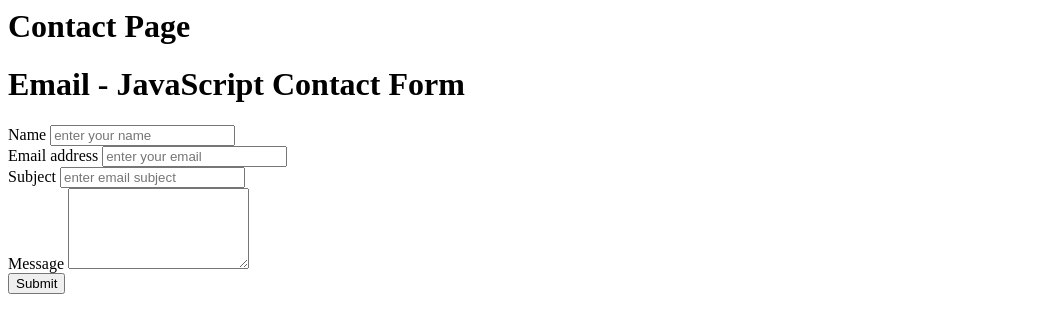
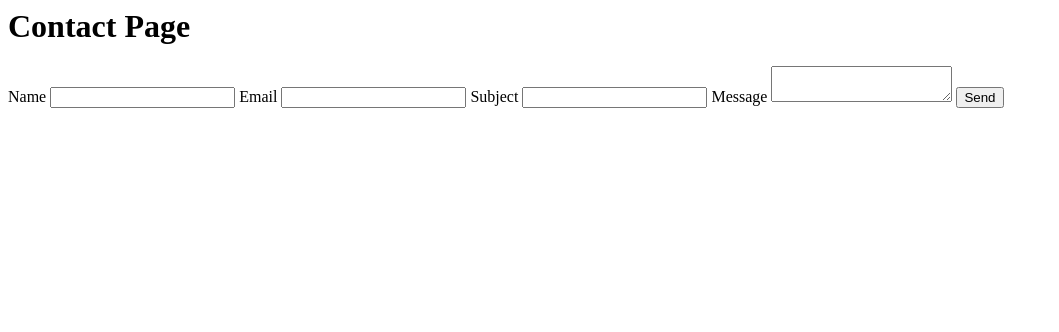
Before and after one commit to JLBrigham/photography_portfolio, a plain HTML site: page contact.html in a window 1280 px wide. Shown: the whole page, without its empty margins (0-1059 px from the left). Drawn offline with nearby package versions, Linux system fonts and the light colour scheme.

Commit message:
Changed contact for to Emailjs docs version

```diff
--- a/contact.html
+++ b/contact.html
@@ -1,61 +1,49 @@
 <h1>Contact Page</h1>
 
+<head>
+  <title>Contact Form</title>
+  <script
+    type="text/javascript"
+    src="https://cdn.jsdelivr.net/npm/@emailjs/browser@3/dist/email.min.js"
+  ></script>
+  <script type="text/javascript">
+    (function () {
+      // https://dashboard.emailjs.com/admin/account
+      emailjs.init("882ZwmK-4ik0xUvPX");
+    })();
+  </script>
+  <script type="text/javascript">
+    window.onload = function () {
+      document
+        .getElementById("contact-form")
+        .addEventListener("submit", function (event) {
+          event.preventDefault();
+          // generate a five digit number for the contact_number variable
+          this.contact_number.value = (Math.random() * 100000) | 0;
+          // these IDs from the previous steps
+          emailjs.sendForm("contact_service", "contact_form", this).then(
+            function () {
+              console.log("SUCCESS!");
+            },
+            function (error) {
+              console.log("FAILED...", error);
+            }
+          );
+        });
+    };
+  </script>
+</head>
 <body>
-  <div class="container">
-    <div class="row">
-      <div class="col align-self-center">
-        <h1 class="text-center">Email - JavaScript Contact Form</h1>
-        <!-- contact form -->
-        <form id="myForm">
-          <!-- name -->
-          <div class="form-group">
-            <label for="name">Name</label>
-            <input
-              type="name"
-              name="name"
-              class="form-control"
-              id="name"
-              placeholder="enter your name"
-            />
-          </div>
-
-          <!-- email -->
-          <div class="form-group">
-            <label for="email">Email address</label>
-            <input
-              type="email"
-              name="email"
-              class="form-control"
-              id="email"
-              placeholder="enter your email"
-            />
-          </div>
-
-          <!-- subject -->
-          <div class="form-group">
-            <label for="subject">Subject</label>
-            <input
-              type="text"
-              name="subject"
-              class="form-control"
-              id="subject"
-              placeholder="enter email subject"
-            />
-          </div>
-
-          <div class="form-group">
-            <label for="message">Message</label>
-            <textarea
-              class="form-control"
-              id="message"
-              name="message"
-              rows="5"
-            ></textarea>
-          </div>
-
-          <button type="submit" class="btn btn-primary">Submit</button>
-        </form>
-      </div>
-    </div>
-  </div>
+  <form id="contact-form">
+    <input type="hidden" name="contact_number" />
+    <label>Name</label>
+    <input type="text" name="name" />
+    <label>Email</label>
+    <input type="email" name="email" />
+    <label>Subject</label>
+    <input type="subject" name="subject" />
+    <label>Message</label>
+    <textarea name="message"></textarea>
+    <input type="submit" value="Send" />
+  </form>
 </body>
```
